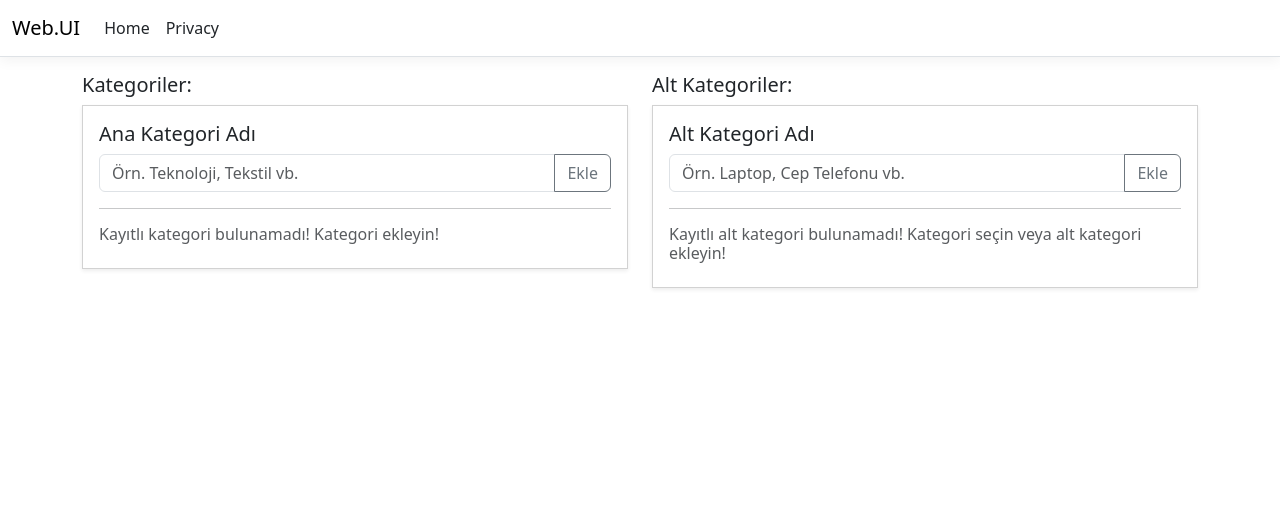
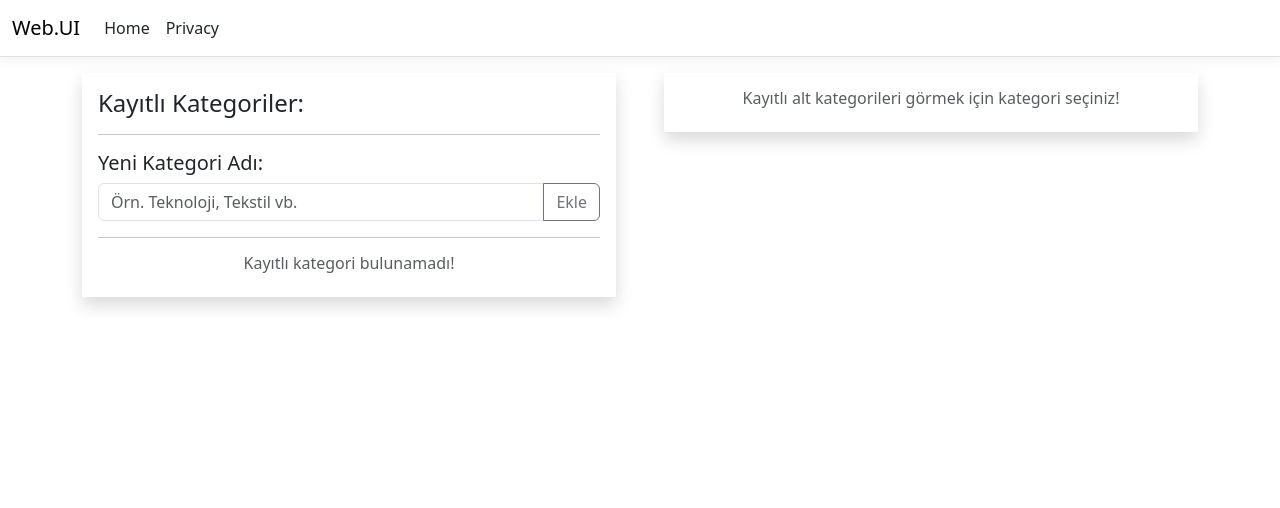
Before and after one commit to aribilgiogr/Ecommerce771, an ASP.NET Core app: page /Dashboard/Categories/1 in a window 1280 px wide. Shown: the top 508 px of the page. Run offline with ASP.NET Core 8, Linux system fonts and the light colour scheme; style sheets or scripts are compiled from the project's sources.

Commit message:
19.11.2026

```diff
--- a/Web.UI/Controllers/DashboardController.cs
+++ b/Web.UI/Controllers/DashboardController.cs
@@ -1,4 +1,5 @@
 using CORE.Abstracts.IServices;
+using CORE.Concretes.DTOs;
 using Microsoft.AspNetCore.Mvc;
 using Web.UI.Models;
 
@@ -16,44 +17,126 @@ namespace Web.UI.Controllers
         {
             return View();
         }
-        // OnGet
+
         public IActionResult Categories(int? id = null)
         {
             var model = new CategoriesViewModel
             {
                 Categories = service.GetCategories()
             };
-
             if (id != null)
             {
                 model.SubCategories = service.GetSubCategories(id);
+                model.SelectedCategory = service.GetCategories().FirstOrDefault(x => x.Id == id);
                 model.NewSubCategory = new NewSubCategoryViewModel { ParentId = (int)id };
             }
-
             return View(model);
         }
 
-        // OnPost
         [HttpPost]
-        public async Task<IActionResult> Categories(CategoriesViewModel model)
+        public async Task<IActionResult> AddCategory([Bind(Prefix = "NewCategory")] NewCategoryViewModel formData)
         {
             if (ModelState.IsValid)
             {
-                var reply = await service.CreateCategoryAsync(model.NewCategoryName);
+                var reply = await service.CreateCategoryAsync(formData.Name);
+
                 if (reply.IsSuccess)
                 {
-                    return RedirectToAction();
+                    return RedirectToAction("Categories");
                 }
-                if (reply.Errors != null)
+
+                foreach (var err in reply.Errors ?? [])
                 {
-                    foreach (var err in reply.Errors)
-                    {
-                        ModelState.AddModelError(string.Empty, err);
-                    }
+                    ModelState.AddModelError(string.Empty, err);
                 }
             }
-            model.Categories = service.GetCategories();
-            return View(model);
+
+            var model = new CategoriesViewModel
+            {
+                Categories = service.GetCategories()
+            };
+
+            return View("Categories", model);
+        }
+
+        [HttpPost]
+        public async Task<IActionResult> AddSubCategory([Bind(Prefix = "NewSubCategory")] NewSubCategoryViewModel formData)
+        {
+            if (ModelState.IsValid)
+            {
+                var reply = await service.CreateSubCategoryAsync(formData.ParentId, formData.Name);
+
+                if (reply.IsSuccess)
+                {
+                    return RedirectToAction("Categories", new { id = formData.ParentId });
+                }
+
+                foreach (var err in reply.Errors ?? [])
+                {
+                    ModelState.AddModelError(string.Empty, err);
+                }
+            }
+
+            var model = new CategoriesViewModel
+            {
+                Categories = service.GetCategories(),
+                SubCategories = service.GetSubCategories(formData.ParentId),
+                SelectedCategory = service.GetCategories().FirstOrDefault(x => x.Id == formData.ParentId),
+                NewSubCategory = formData
+            };
+            return View("Categories", model);
+        }
+
+        [HttpPost]
+        public async Task<IActionResult> RenameCategory([Bind(Prefix = "SelectedCategory")] CategoryDto formData)
+        {
+            if (ModelState.IsValid)
+            {
+                var reply = await service.RenameCategoryAsync(formData.Id, formData.Name);
+
+                if (reply.IsSuccess)
+                {
+                    return RedirectToAction("Categories");
+                }
+
+                foreach (var err in reply.Errors ?? [])
+                {
+                    ModelState.AddModelError(string.Empty, err);
+                }
+            }
+
+            var model = new CategoriesViewModel
+            {
+                Categories = service.GetCategories(),
+                SubCategories = service.GetSubCategories(formData.Id),
+                SelectedCategory = service.GetCategories().FirstOrDefault(x => x.Id == formData.Id),
+                NewSubCategory = new NewSubCategoryViewModel { ParentId = formData.Id }
+            };
+            return View("Categories", model);
+        }
+
+        [HttpPost]
+        public async Task<IActionResult> RemoveCategory(int id)
+        {
+            var reply = await service.DeleteCategoryAsync(id);
+            if (reply.IsSuccess)
+            {
+                return RedirectToAction("Categories");
+            }
+
+            foreach (var err in reply.Errors ?? [])
+            {
+                ModelState.AddModelError(string.Empty, err);
+            }
+
+            var model = new CategoriesViewModel
+            {
+                Categories = service.GetCategories(),
+                SubCategories = service.GetSubCategories(id),
+                SelectedCategory = service.GetCategories().FirstOrDefault(x => x.Id == id),
+                NewSubCategory = new NewSubCategoryViewModel { ParentId = id }
+            };
+            return View("Categories", model);
         }
     }
 }
--- a/Web.UI/Views/Dashboard/Categories.cshtml
+++ b/Web.UI/Views/Dashboard/Categories.cshtml
@@ -3,28 +3,50 @@
     ViewData["Title"] = "Kategori Yönetimi";
 }
 
-<div class="row g-4">
+<div class="row g-5">
     <div class="col-md-6">
-        <h5>Kategoriler:</h5>
-        <div class="card rounded-0 shadow-sm">
+        <div class="card rounded-0 shadow border-0">
             <div class="card-body">
-                <form method="post">
-                    <label asp-for="NewCategoryName" class="h5"></label>
-                    <span asp-validation-for="NewCategoryName" class="text-danger small"></span>
+                <h4>Kayıtlı Kategoriler:</h4>
+                <hr />
+                @if (Model.SelectedCategory == null)
+                {
+                    <form method="post" asp-action="addcategory">
+                        <label asp-for="NewCategory.Name" class="h5"></label>
                         <div class="input-group">
-                        <input class="form-control" asp-for="NewCategoryName" />
+                            <input class="form-control" asp-for="NewCategory.Name">
                             <button class="btn btn-outline-secondary" type="submit">Ekle</button>
                         </div>
+                        <span asp-validation-for="NewCategory.Name" class="small text-danger"></span>
+                        <div asp-validation-summary="ModelOnly" class="text-danger"></div>
                     </form>
+                }
+                else
+                {
+                    <form method="post" asp-action="renamecategory" onsubmit="return confirm('Emin misiniz?')">
+                        <input type="hidden" asp-for="SelectedCategory.Id" />
+                        <label asp-for="SelectedCategory.Name" class="h5">Kategori Adı:</label>
+                        <div class="input-group">
+                            <input class="form-control" asp-for="SelectedCategory.Name">
+                            <button class="btn btn-outline-secondary" type="submit">Güncelle</button>
+                            <button class="btn btn-outline-danger" type="submit" asp-action="removecategory" asp-route-id="@Model.SelectedCategory.Id">Sil</button>
+                            <a class="btn btn-dark" asp-action="categories" asp-route-id="@null">Vazgeç</a>
+                        </div>
+                        <span asp-validation-for="SelectedCategory.Name" class="small text-danger"></span>
+                        <div asp-validation-summary="ModelOnly" class="text-danger"></div>
+                    </form>
+                }
                 <hr />
                 @if (Model.Categories.Any())
                 {
                     <div class="list-group list-group-flush">
                         @foreach (var item in Model.Categories)
                         {
-                            string status = Model.NewSubCategory != null && Model.NewSubCategory.ParentId == item.Id? "active" : "";
-
-                            <a asp-action="categories" asp-controller="dashboard" asp-route-id="@item.Id" class="list-group-item list-group-item-action @status">
+                            string status = Model.SelectedCategory?.Id != item.Id ? "" : "active";
+                            <a asp-action="categories"
+                               asp-controller="dashboard"
+                               asp-route-id="@item.Id"
+                               class="list-group-item list-group-item-action @status">
                                 @item.Name
                             </a>
                         }
@@ -32,39 +54,53 @@
                 }
                 else
                 {
-                    <h6 class="text-muted">
-                        Kayıtlı kategori bulunamadı! Kategori ekleyin!
+                    <h6 class="text-muted text-center">
+                        Kayıtlı kategori bulunamadı!
                     </h6>
                 }
             </div>
         </div>
     </div>
     <div class="col-md-6">
-        <h5>Alt Kategoriler:</h5>
-        <div class="card rounded-0 shadow-sm">
+        <div class="card rounded-0 shadow border-0">
             <div class="card-body">
-                @if(Model.NewSubCategory != null)
+                @if (Model.SelectedCategory != null)
                 {
-                    <form method="post" asp-action="AddSubCategory">
-                        <input type="hidden" asp-for="NewSubCategory.ParentId" />
-                        <label asp-for="NewSubCategory.NewSubCategoryName" class="h5"></label>
-                        <span asp-validation-for="NewSubCategory.NewSubCategoryName" class="text-danger small"></span>
+                    <h4>"@Model.SelectedCategory?.Name" Kategorisine Kayıtlı Alt Kategoriler:</h4>
+                    <hr />
+                    <form method="post" asp-action="addsubcategory">
+                        <input asp-for="NewSubCategory.ParentId" type="hidden" />
+                        <label asp-for="NewSubCategory.Name" class="h5"></label>
                         <div class="input-group">
-                            <input class="form-control" asp-for="NewSubCategory.NewSubCategoryName" />
+                            <input class="form-control" asp-for="NewSubCategory.Name">
                             <button class="btn btn-outline-secondary" type="submit">Ekle</button>
                         </div>
+                        <span asp-validation-for="NewSubCategory.Name" class="small text-danger"></span>
+                        <div asp-validation-summary="ModelOnly" class="text-danger"></div>
                     </form>
                     <hr />
-                }
-
                     @if (Model.SubCategories.Any())
                     {
-
+                        <div class="list-group list-group-flush">
+                            @foreach (var item in Model.SubCategories)
+                            {
+                                <a class="list-group-item list-group-item-action">
+                                    @item.Name
+                                </a>
+                            }
+                        </div>
                     }
                     else
                     {
-                    <h6 class="text-muted">
-                        Kayıtlı alt kategori bulunamadı! Kategori seçin veya alt kategori ekleyin!
+                        <h6 class="text-muted text-center">
+                            Kayıtlı alt kategori bulunamadı!
+                        </h6>
+                    }
+                }
+                else
+                {
+                    <h6 class="text-muted text-center">
+                        Kayıtlı alt kategorileri görmek için kategori seçiniz!
                     </h6>
                 }
             </div>
```
Also changed, not shown: Web.UI/Models/CategoriesViewModel.cs (+10 -6 lines), Web.UI/store.db, 2 other files. Lines whose indentation alone changed are shown as unchanged.
